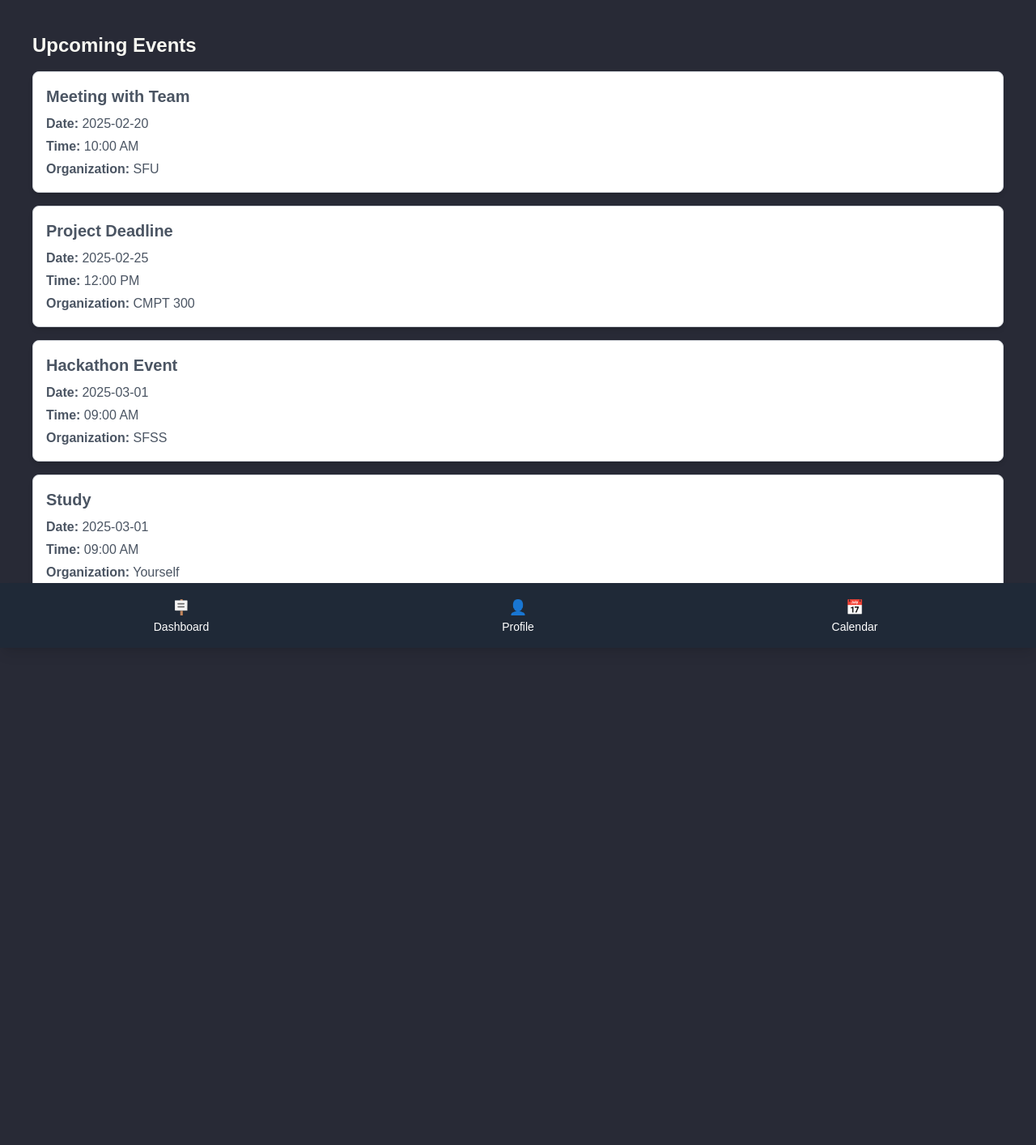
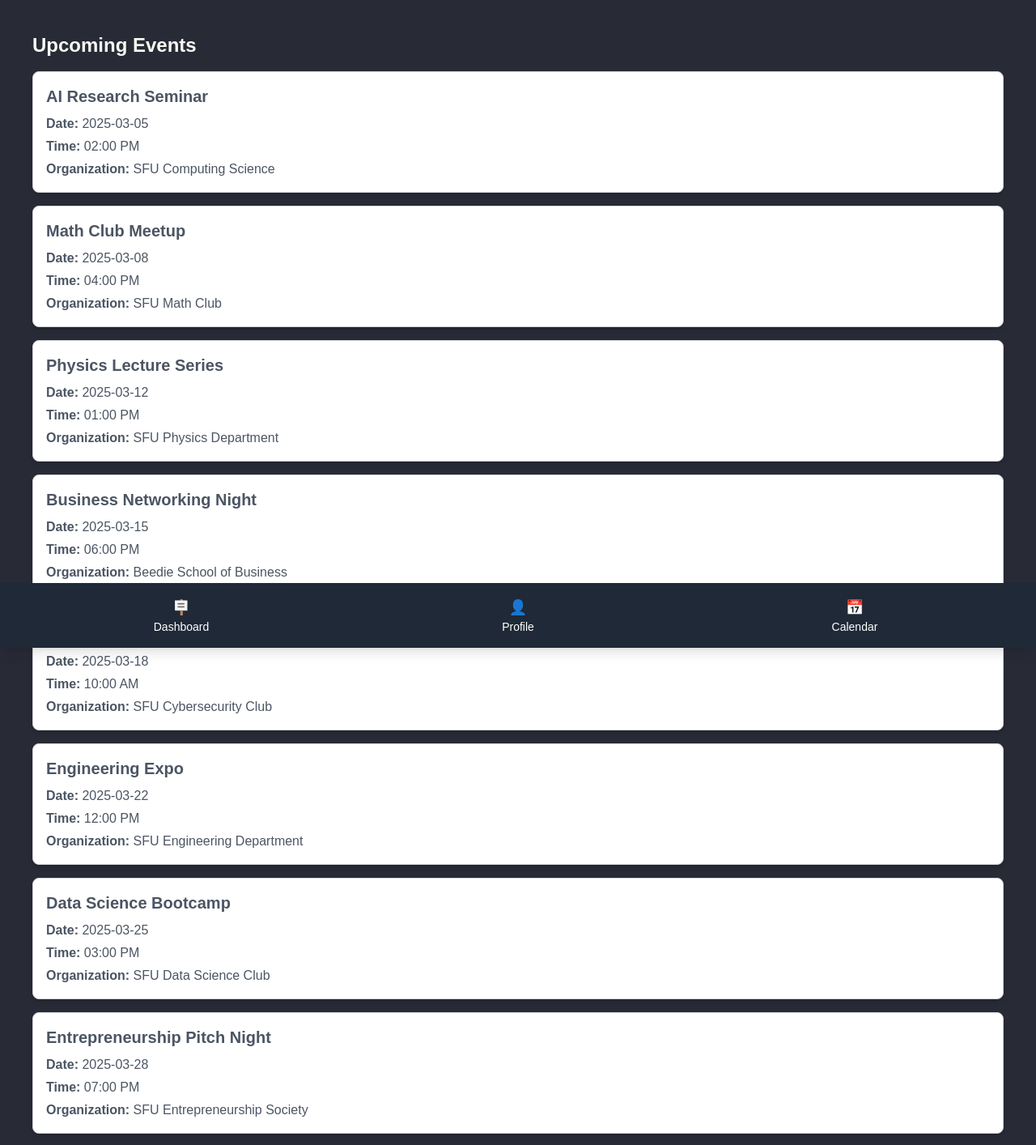
Before and after one commit to JeknJok/clubbr, a Next.js app: page /dashboard in a window 1280 px wide. Shown: the top 1414 px of the page at 81% size. Before the commit the page ends 832 px from the top, so only its background shows below. Built offline with nearby package versions, Linux system fonts and the light colour scheme.

Commit message:
idncjsdndkcsd
sdfasdfasfas

```diff
--- a/app/calendar/page.tsx
+++ b/app/calendar/page.tsx
@@ -2,43 +2,24 @@
 import React, { useState, useEffect } from "react";
 import Calendar from "react-calendar";
 import "react-calendar/dist/Calendar.css";
-import "./styles.css"; // Import custom styles
+import "./styles.css";
 import BottomNav from "../components/NavBar";
+import { getMyEvents, Event } from "../components/myEvents"; // Import enrolled events
 
-interface Event {
-  id: number;
-  title: string;
-  date: string;
-  time: string;
-  org: string;
-}
-
-const fetchEvents = async (): Promise<Event[]> => {
-  return [
-    { id: 1, title: "Meeting with Team", date: "2025-02-20", time: "10:00 AM", org: "SFU" },
-    { id: 2, title: "Project Deadline", date: "2025-02-25", time: "12:00 PM", org: "CMPT 300" },
-    { id: 3, title: "Hackathon Event", date: "2025-03-01", time: "09:00 AM", org: "SFSS" },
-    { id: 4, title: "Study", date: "2025-03-01", time: "09:00 AM", org: "Yourself" },
-  ];
-};
 
 const CalendarPage: React.FC = () => {
-  const [events, setEvents] = useState<Event[]>([]);
+  const [enrolledEvents, setEnrolledEvents] = useState<Event[]>([]);
   const [selectedDate, setSelectedDate] = useState<Date | null>(null);
   const [filteredEvents, setFilteredEvents] = useState<Event[]>([]);
 
   useEffect(() => {
-    const loadEvents = async () => {
-      const eventList = await fetchEvents();
-      setEvents(eventList);
-    };
-    loadEvents();
+    setEnrolledEvents(getMyEvents()); // Load enrolled events on mount
   }, []);
 
   const handleDateClick = (date: Date) => {
     setSelectedDate(date);
     const formattedDate = date.toISOString().split("T")[0];
-    setFilteredEvents(events.filter(event => event.date === formattedDate));
+    setFilteredEvents(enrolledEvents.filter(event => event.date === formattedDate));
   };
 
   return (
@@ -50,7 +31,7 @@
           onClickDay={handleDateClick}
           tileClassName={({ date }) => {
             const formattedDate = date.toISOString().split("T")[0]; // Converts to "YYYY-MM-DD"
-            return events.some(event => event.date === formattedDate) ? "highlight-event" : null;
+            return enrolledEvents.some(event => event.date === formattedDate) ? "highlight-event" : null;
           }}
         />
 
--- a/app/components/AddToCart.tsx
+++ /dev/null
@@ -1,10 +0,0 @@
-'use client'
-import React from 'react'
-
-const AddToCart = () => {
-  return (
-    <div><button className='button btn'onClick={()=> console.log('CLICK')}>ADD TO CART</button></div>
-  )
-}
-
-export default AddToCart
--- /dev/null
+++ b/app/components/EventModal.tsx
@@ -0,0 +1,36 @@
+import React from "react";
+import { events, Event } from "../components/Events";
+
+interface EventModalProps {
+  event: Event | null;
+  onClose: () => void;
+  onEnroll: (event: Event) => void;
+}
+
+const EventModal: React.FC<EventModalProps> = ({ event, onClose, onEnroll }) => {
+  if (!event) return null;
+
+  return (
+    <div className="fixed inset-0 bg-black bg-opacity-50 flex justify-center items-center">
+      <div className="bg-white p-6 rounded-lg shadow-lg w-96 relative">
+        <button onClick={onClose} className="absolute top-2 right-2 text-gray-500 text-xl">&times;</button>
+        <h2 className="text-gray-600 text-xl font-bold mb-2">{event.title}</h2>
+        <p className="text-gray-600"><strong>Date:</strong> {event.date}</p>
+        <p className="text-gray-600"><strong>Time:</strong> {event.time}</p>
+        <p className="text-gray-600"><strong>Organization:</strong> {event.org}</p>
+
+        <button
+          onClick={() => {
+            onEnroll(event);
+            onClose();
+          }}
+          className="mt-4 bg-green-500 text-white px-4 py-2 rounded w-full"
+        >
+          Enroll in Event
+        </button>
+      </div>
+    </div>
+  );
+};
+
+export default EventModal;
--- /dev/null
+++ b/app/components/Events.tsx
@@ -0,0 +1,31 @@
+export interface Event {
+    id: number;
+    title: string;
+    date: string;
+    time: string;
+    org: string;
+    info: string;
+  }
+
+  export const events: Event[] = [
+    { id: 5, title: "AI Research Seminar", date: "2025-03-05", time: "02:00 PM", org: "SFU Computing Science", info: "A deep dive into the latest advancements in Artificial Intelligence research." },
+    { id: 6, title: "Math Club Meetup", date: "2025-03-08", time: "04:00 PM", org: "SFU Math Club", info: "Discuss interesting mathematical problems and network with math enthusiasts." },
+    { id: 7, title: "Physics Lecture Series", date: "2025-03-12", time: "01:00 PM", org: "SFU Physics Department", info: "Explore fundamental concepts and cutting-edge discoveries in physics." },
+    { id: 8, title: "Business Networking Night", date: "2025-03-15", time: "06:00 PM", org: "Beedie School of Business", info: "Connect with industry professionals and expand your business network." },
+    { id: 9, title: "Cybersecurity Workshop", date: "2025-03-18", time: "10:00 AM", org: "SFU Cybersecurity Club", info: "Learn about ethical hacking, penetration testing, and securing digital systems." },
+    { id: 10, title: "Engineering Expo", date: "2025-03-22", time: "12:00 PM", org: "SFU Engineering Department", info: "Showcase of student projects and industry innovations in engineering." },
+    { id: 11, title: "Data Science Bootcamp", date: "2025-03-25", time: "03:00 PM", org: "SFU Data Science Club", info: "A hands-on workshop on data analytics, machine learning, and visualization." },
+    { id: 12, title: "Entrepreneurship Pitch Night", date: "2025-03-28", time: "07:00 PM", org: "SFU Entrepreneurship Society", info: "Watch student startups pitch their ideas to a panel of investors and judges." },
+    { id: 13, title: "Biology Field Trip", date: "2025-04-02", time: "08:00 AM", org: "SFU Biology Club", info: "An educational trip to explore biodiversity and ecological conservation." },
+    { id: 14, title: "Psychology Conference", date: "2025-04-05", time: "09:30 AM", org: "SFU Psychology Department", info: "Discuss the latest research in cognitive and behavioral psychology." },
+    { id: 15, title: "Music Composition Workshop", date: "2025-04-08", time: "05:00 PM", org: "SFU Music Club", info: "Create and analyze music compositions with guidance from experts." },
+    { id: 16, title: "Astronomy Night", date: "2025-04-12", time: "08:00 PM", org: "SFU Astronomy Society", info: "View celestial objects through telescopes and discuss astrophysics." },
+    { id: 17, title: "Robotics Showcase", date: "2025-04-15", time: "02:00 PM", org: "SFU Robotics Club", info: "Demonstrations of cutting-edge robotic projects and AI integration." },
+    { id: 18, title: "Film Screening: Indie Films", date: "2025-04-18", time: "07:00 PM", org: "SFU Film Society", info: "Watch and analyze indie films followed by a discussion with filmmakers." },
+    { id: 19, title: "Philosophy Debate Night", date: "2025-04-22", time: "06:30 PM", org: "SFU Philosophy Club", info: "Engage in thought-provoking debates on ethics, logic, and metaphysics." },
+    { id: 20, title: "Sports Science Symposium", date: "2025-04-25", time: "01:00 PM", org: "SFU Kinesiology Department", info: "Discover the latest advancements in sports performance and rehabilitation." },
+    { id: 21, title: "AI Ethics Panel Discussion", date: "2025-04-28", time: "04:00 PM", org: "SFU AI & Society", info: "Debate the societal impacts and responsibilities of AI development." },
+    { id: 22, title: "Climate Change Awareness Walk", date: "2025-05-02", time: "09:00 AM", org: "SFU Environmental Club", info: "Join a campus-wide walk to raise awareness about climate change." },
+    { id: 23, title: "Game Development Showcase", date: "2025-05-05", time: "03:00 PM", org: "SFU Game Dev Club", info: "Playtest and review student-developed video games and projects." },
+    { id: 24, title: "Meditation & Wellness Session", date: "2025-05-08", time: "10:30 AM", org: "SFU Wellness Center", info: "Relax and recharge with guided meditation and mindfulness exercises." }
+  ];
--- a/app/components/ProductCard.module.css
+++ /dev/null
@@ -1,4 +0,0 @@
-.card {
-    padding : 1rem;
-    border: 1px solid #cccc
-}
--- a/app/components/ProductCard.tsx
+++ /dev/null
@@ -1,13 +0,0 @@
-
-import React from 'react'
-import AddToCart from './AddToCart'
-
-const ProductCard = () => {
-  return (
-    <div >
-        <AddToCart />
-    </div>
-  )
-}
-
-export default ProductCard
--- /dev/null
+++ b/app/components/myEvents.tsx
@@ -0,0 +1,17 @@
+export interface Event {
+    id: number;
+    title: string;
+    date: string;
+    time: string;
+    org: string;
+  }
+
+  export let myEvents: Event[] = []; // Empty initially
+
+  export const addToMyEvents = (event: Event) => {
+    if (!myEvents.some((e) => e.id === event.id)) {
+      myEvents = [...myEvents, event];
+    }
+  };
+
+  export const getMyEvents = () => myEvents; // Function to retrieve enrolled events
--- a/app/dashboard/page.tsx
+++ b/app/dashboard/page.tsx
@@ -1,45 +1,40 @@
+"use client"
+import React, { useState } from "react";
 import BottomNav from "../components/NavBar";
-import React from "react";
+import EventModal from "../components/EventModal";
+import { events, Event } from "../components/Events";
+import { addToMyEvents } from "../components/myEvents"; // Import enrollment storage
 
-interface Event {
-  id: number;
-  title: string;
-  date: string;
-  time: string;
-  org: string;
-}
+const Dashboard: React.FC = () => {
+  const [selectedEvent, setSelectedEvent] = useState<Event | null>(null);
 
-const fetchEvents = async (): Promise<Event[]> => {
-  return [
-    { id: 1, title: "Meeting with Team", date: "2025-02-20", time: "10:00 AM", org: "SFU" },
-    { id: 2, title: "Project Deadline", date: "2025-02-25", time: "12:00 PM", org: "CMPT 300" },
-    { id: 3, title: "Hackathon Event", date: "2025-03-01", time: "09:00 AM", org: "SFSS" },
-    { id: 4, title: "Study", date: "2025-03-01", time: "09:00 AM", org: "Yourself" },
-  ];
+  const handleEnroll = (event: Event) => {
+    addToMyEvents(event);
+    setSelectedEvent(null);
   };
-
-const Dashboard = async () => {
-  const events = await fetchEvents();
 
   return (
     <main className="p-6 pb-16 min-h-screen">
       <h1 className="text-2xl font-bold mb-4">Upcoming Events</h1>
+
       <div className="grid grid-cols-1 gap-4">
         {events.map((event) => (
-              <div key={event.id} className="bg-white shadow-md rounded-lg p-4 border border-gray-300">
-                <h2 className=" text-gray-600 text-xl font-semibold mb-2">{event.title}</h2>
-                <p className="text-gray-600 mb-1">
-                  <strong>Date:</strong> {event.date}
-                </p>
-                <p className="text-gray-600 mb-1">
-                  <strong>Time:</strong> {event.time}
-                </p>
-                <p className="text-gray-600">
-                  <strong>Organization:</strong> {event.org}
-                </p>
+          <div
+            key={event.id}
+            className="bg-white shadow-md rounded-lg p-4 border border-gray-300 cursor-pointer hover:bg-gray-100 transition"
+            onClick={() => setSelectedEvent(event)}
+          >
+            <h2 className="text-gray-600 text-xl font-semibold mb-2">{event.title}</h2>
+            <p className="text-gray-600 mb-1"><strong>Date:</strong> {event.date}</p>
+            <p className="text-gray-600 mb-1"><strong>Time:</strong> {event.time}</p>
+            <p className="text-gray-600"><strong>Organization:</strong> {event.org}</p>
           </div>
         ))}
       </div>
+
+      {/* Event Details Popup */}
+      <EventModal event={selectedEvent} onClose={() => setSelectedEvent(null)} onEnroll={handleEnroll} />
+
       <BottomNav />
     </main>
   );
```
Lines whose indentation alone changed are shown as unchanged.
